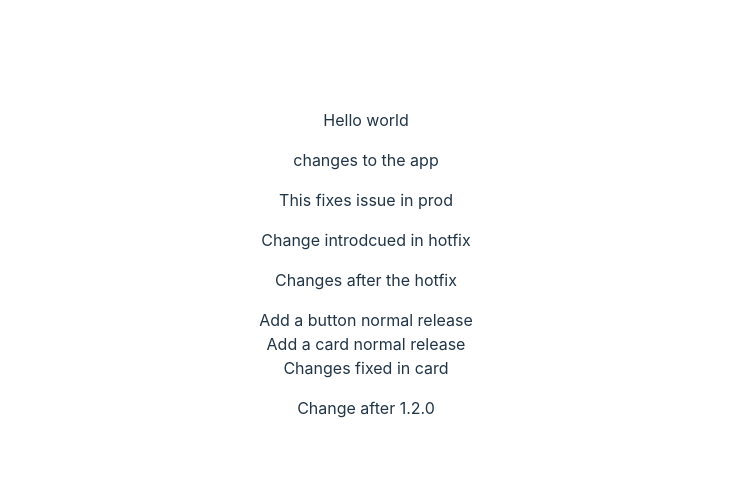
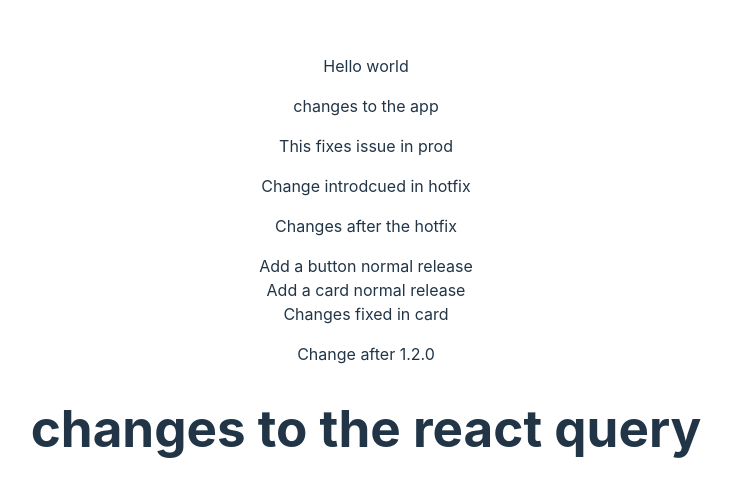
Before and after one commit to SagarMahadik/trial-cicd, a React (Vite) app: page / in a window 1280 px wide. Shown: the part 136-632 px from the top of the page, without its empty margins (274-1006 px from the left). Built offline with nearby package versions, Linux system fonts and the light colour scheme.

Commit message:
feat(Apis): changes to react query

```diff
--- a/src/App.tsx
+++ b/src/App.tsx
@@ -13,6 +13,7 @@ const App: React.FC = () => {
 			<div>Add a card normal release</div>
 			<div>Changes fixed in card</div>
 			<p>Change after 1.2.0</p>
+			<h1>changes to the react query</h1>
 		</>
 	);
 };
```
